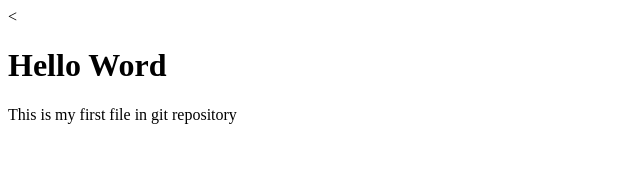
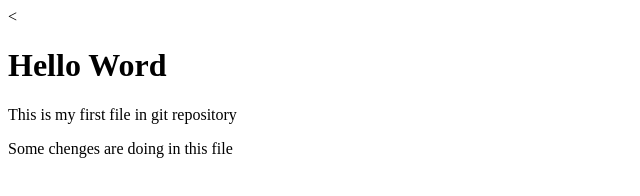
Before and after one commit to svimt27/myproject, a plain HTML site: page index.html in a window 1280 px wide. Shown: the whole page, without its empty margins (0-640 px from the left). Drawn offline with Linux system fonts and the light colour scheme.

Commit message:
intial commit

```diff
--- a/index.html
+++ b/index.html
@@ -8,5 +8,6 @@
 <body>
 	<h1>Hello Word</h1>
 	<p>This is my first file in git repository</p>
+	<p>Some chenges are doing in this file</p>
 </body>
 </html>
```
Also changed, not shown: style.css (added).
